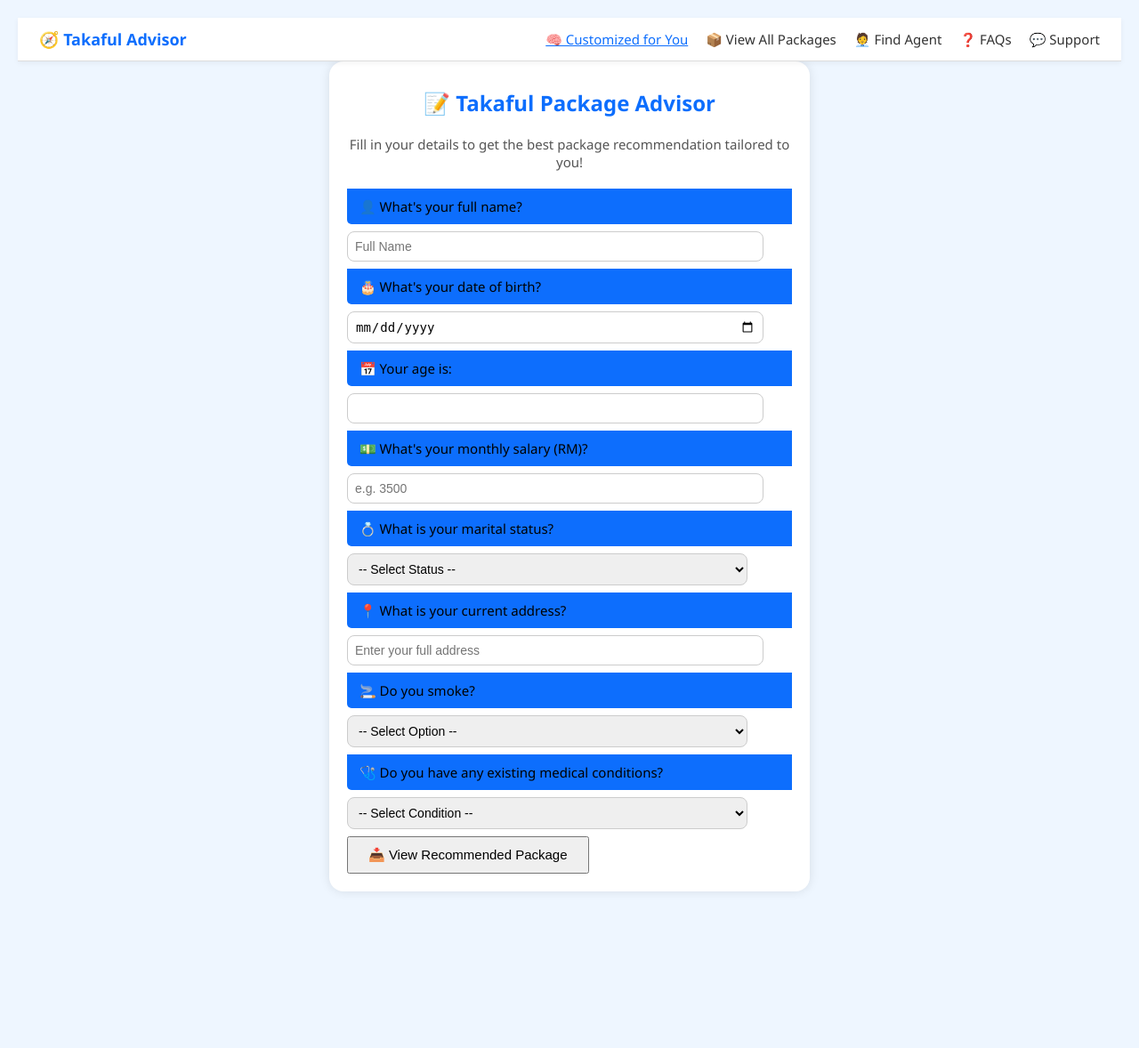
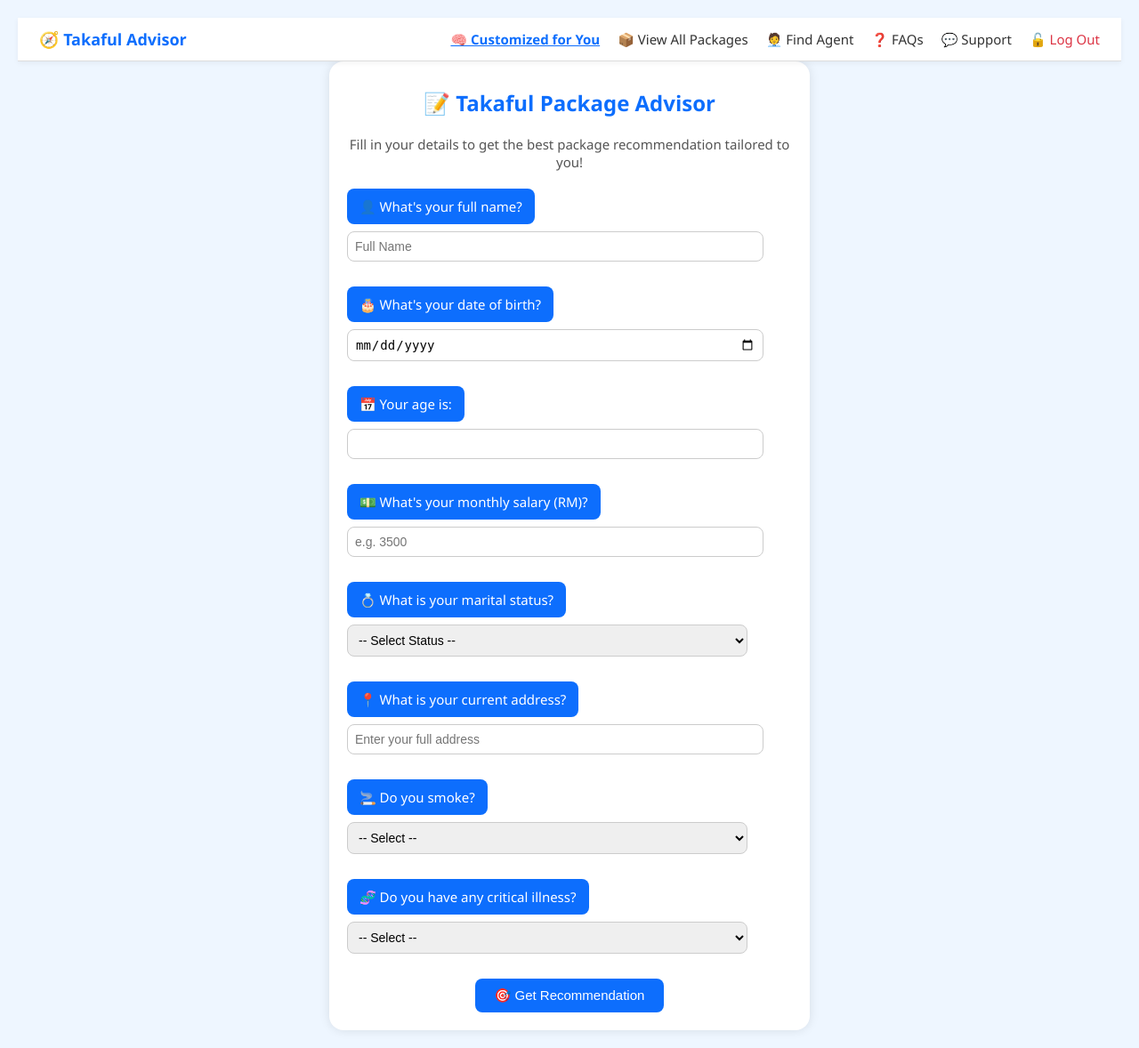
Before and after one commit to imansof/ExpertSystemTakaful, a Flask app: page /package in a window 1280 px wide. Shown: the whole page at 89% size. Before the commit the page ends 1002 px from the top, so only its background shows below. Run offline with Flask 3, Linux system fonts and the light colour scheme.

Commit message:
ui add log out

```diff
--- a/templates/all-packages.html
+++ b/templates/all-packages.html
@@ -81,12 +81,14 @@
 
 <nav>
   <div style="font-weight: 600; font-size: 18px; color: #0d6efd;">🧭 Takaful Advisor</div>
-  <div>
+  <div style="display: flex; gap: 20px;">
     <a href="{{ url_for('package') }}">🧠 Customized for You</a>
     <a href="{{ url_for('all_packages') }}" class="active">📦 View All Packages</a>
     <a href="{{ url_for('agent') }}">🧑‍💼 Find Agent</a>
     <a href="/faq">❓ FAQs</a>
     <a href="/support">💬 Support</a>
+    <a href="{{ url_for('home') }}" class="logout">🔓 Log Out</a>
+
   </div>
 </nav>
 
--- a/templates/package.html
+++ b/templates/package.html
@@ -11,8 +11,9 @@
       margin: 0;
       padding: 20px;
     }
+
     .chat-container {
-  max-width: 500px; /* smaller */
+      max-width: 500px;
       margin: auto;
       background: #fff;
       border-radius: 16px;
@@ -33,34 +34,76 @@
       font-size: 15px;
       padding: 10px 14px;
       background-color: #0d6efd;
-  border-bottom-left-radius: 5px;
+      color: white;
+      border-radius: 8px;
+      margin-top: 20px;
+      width: fit-content;
     }
 
     .cta-button {
       font-size: 15px;
       padding: 10px 22px;
+      background-color: #0d6efd;
+      color: white;
+      border: none;
+      border-radius: 8px;
+      margin-top: 20px;
+      cursor: pointer;
     }
 
+    .cta-button:hover {
+      background-color: #084298;
+    }
+
+    nav {
+      position: sticky;
+      top: 0;
+      z-index: 1000;
+      background-color: #ffffff;
+      border-bottom: 1px solid #ddd;
+      padding: 12px 24px;
+      display: flex;
+      justify-content: space-between;
+      align-items: center;
+      font-family: 'Segoe UI', sans-serif;
+      box-shadow: 0 2px 6px rgba(0,0,0,0.05);
+    }
+
+    nav a {
+      color: #333;
+      text-decoration: none;
+      font-size: 15px;
+    }
+
+    nav a.active {
+      color: #0d6efd;
+      font-weight: 600;
+      text-decoration: underline;
+    }
+
+    nav a.logout {
+      color: #dc3545;
+    }
   </style>
 </head>
 
-<nav style="position: sticky; top: 0; z-index: 1000; background-color: #ffffff; border-bottom: 1px solid #ddd; padding: 12px 24px; display: flex; justify-content: space-between; align-items: center; font-family: 'Segoe UI', sans-serif; box-shadow: 0 2px 6px rgba(0,0,0,0.05);">
+<body>
+
+<!-- ✅ Navigation Bar -->
+<nav>
   <div style="font-weight: 600; font-size: 18px; color: #0d6efd;">
     🧭 Takaful Advisor
   </div>
   <div style="display: flex; gap: 20px; font-size: 15px;">
-    <a href="{{ url_for('package') }}" style="color: #0d6efd; text-decoration: underline; font-weight: 500;">🧠 Customized for You</a>
-    <a href="/all-packages" style="color: #333; text-decoration: none;">📦 View All Packages</a>
-    <a href="{{ url_for('agent') }}" style="color: #333; text-decoration: none;">🧑‍💼 Find Agent</a>
-    <a href="/faq" style="color: #333; text-decoration: none;">❓ FAQs</a>
-    <a href="/support" style="color: #333; text-decoration: none;">💬 Support</a>
+    <a href="{{ url_for('package') }}" class="active">🧠 Customized for You</a>
+    <a href="{{ url_for('all_packages') }}">📦 View All Packages</a>
+    <a href="{{ url_for('agent') }}">🧑‍💼 Find Agent</a>
+    <a href="/faq">❓ FAQs</a>
+    <a href="/support">💬 Support</a>
+    <a href="{{ url_for('home') }}" class="logout">🔓 Log Out</a>
+
   </div>
 </nav>
-
-
-
-
-<body>
 
 <div class="chat-container">
   <h2 style="text-align: center; margin-top: 10px; color: #0d6efd;">📝 Takaful Package Advisor</h2>
@@ -68,9 +111,8 @@
     Fill in your details to get the best package recommendation tailored to you!
   </p>
 
-  <form action="#" method="POST" style="font-size: 15px;">
+  <form action="/recommend" method="POST" style="font-size: 15px;">
 
-    <!-- Example input -->
     <div class="chat-bubble bot">👤 What's your full name?</div>
     <input type="text" name="fullname" class="input-field" placeholder="Full Name" required>
 
@@ -93,42 +135,42 @@
     <div class="chat-bubble bot">📍 What is your current address?</div>
     <input type="text" name="address" class="input-field" placeholder="Enter your full address" required>
 
+    <!-- Optional: Add-on questions -->
     <div class="chat-bubble bot">🚬 Do you smoke?</div>
-<select name="smoke" class="input-field" required>
-  <option value="">-- Select Option --</option>
+    <select name="smoker" class="input-field" required>
+      <option value="">-- Select --</option>
+      <option value="Yes">Yes</option>
       <option value="No">No</option>
-  <option value="Yes">Yes</option>
     </select>
 
-<div class="chat-bubble bot">🩺 Do you have any existing medical conditions?</div>
-<select name="medical_condition" class="input-field" required>
-  <option value="">-- Select Condition --</option>
-  <option value="None">None</option>
-  <option value="Diabetes">Diabetes</option>
-  <option value="Hypertension">Hypertension</option>
-  <option value="Other">Other</option>
+    <div class="chat-bubble bot">🧬 Do you have any critical illness?</div>
+    <select name="critical_illness" class="input-field" required>
+      <option value="">-- Select --</option>
+      <option value="Yes">Yes</option>
+      <option value="No">No</option>
     </select>
 
-    <div class="center">
-      <button type="submit" class="cta-button">📥 View Recommended Package</button>
+    <div style="text-align: center;">
+      <button type="submit" class="cta-button">🎯 Get Recommendation</button>
     </div>
   </form>
 </div>
 
 <script>
   function updateAge() {
-    const dobInput = document.getElementById("dob").value;
-    const dob = new Date(dobInput);
+    const dob = document.getElementById("dob").value;
+    if (dob) {
+      const birthDate = new Date(dob);
       const today = new Date();
-    let age = today.getFullYear() - dob.getFullYear();
-    const m = today.getMonth() - dob.getMonth();
-    if (m < 0 || (m === 0 && today.getDate() < dob.getDate())) {
+      let age = today.getFullYear() - birthDate.getFullYear();
+      const m = today.getMonth() - birthDate.getMonth();
+      if (m < 0 || (m === 0 && today.getDate() < birthDate.getDate())) {
         age--;
       }
       document.getElementById("age").value = age;
     }
+  }
 </script>
 
 </body>
-
 </html>
```
Also changed, not shown: templates/agent.html (+34 -12 lines), templates/faq.html (+32 -11 lines), templates/support.html (+37 -15 lines). Lines whose indentation alone changed are shown as unchanged.
